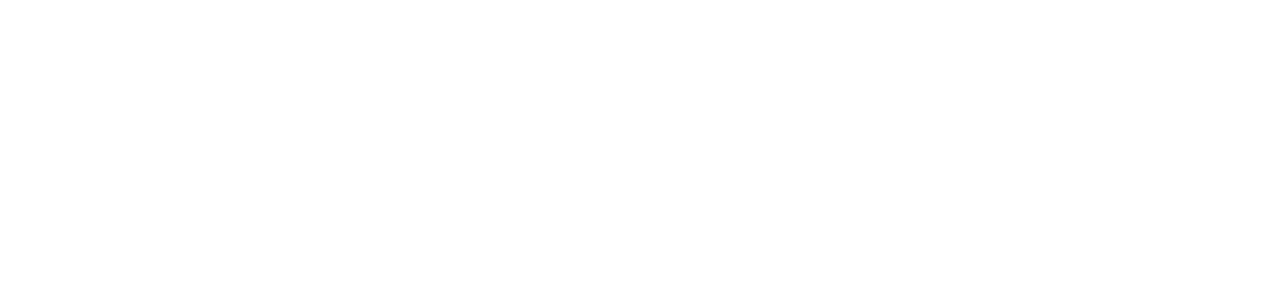
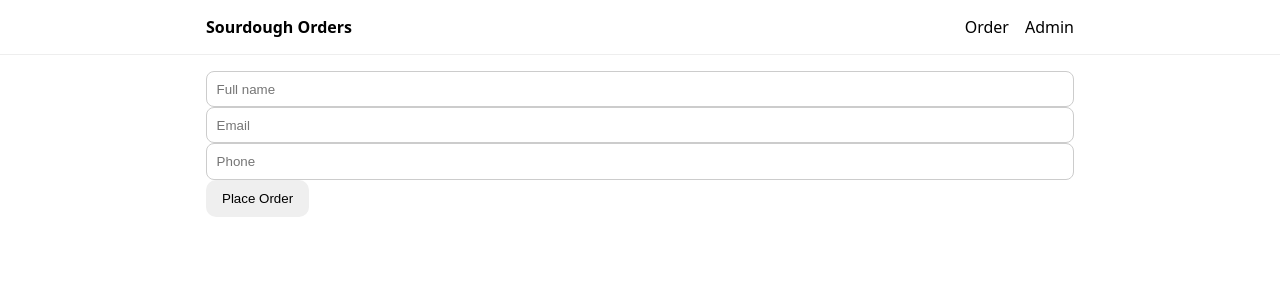
Before and after one commit to jguymonchy/sourdough-orders, a Next.js app in the folder sourdough-orders/: page / in a window 1280 px wide. Before the commit this address had no page. Shown: the top 300 px of the page. Built offline with nearby package versions, Linux system fonts and the light colour scheme.

Commit message:
Update page.tsx

```diff
--- a/sourdough-orders/app/page.tsx
+++ b/sourdough-orders/app/page.tsx
@@ -1,2 +1,38 @@
-import { redirect } from 'next/navigation'
-export default function Home() { redirect('/order'); }
+'use client';
+import { useState } from 'react';
+
+export default function OrderForm() {
+  const [msg, setMsg] = useState<string|null>(null);
+
+  async function onSubmit(e: React.FormEvent<HTMLFormElement>) {
+    e.preventDefault();
+    const fd = new FormData(e.currentTarget);
+    const payload = Object.fromEntries(fd.entries());
+
+    const res = await fetch('/api/order', {
+      method: 'POST',
+      headers: { 'Content-Type': 'application/json' },
+      body: JSON.stringify(payload),
+    });
+
+    const data = await res.json();
+    if (!data.ok) {
+      setMsg('Something went wrong, please try again.');
+    } else {
+      setMsg(`✅ Order placed! Your ID is ${data.kh}`);
+    }
+  }
+
+  return (
+    <div>
+      <form onSubmit={onSubmit}>
+        <input name="name" placeholder="Full name" required />
+        <input name="email" type="email" placeholder="Email" required />
+        <input name="phone" placeholder="Phone" required />
+        {/* add fulfillment_method, pickup_date, address1...item1_name, item1_qty, etc. */}
+        <button type="submit">Place Order</button>
+      </form>
+      {msg && <p>{msg}</p>}
+    </div>
+  );
+}
```
